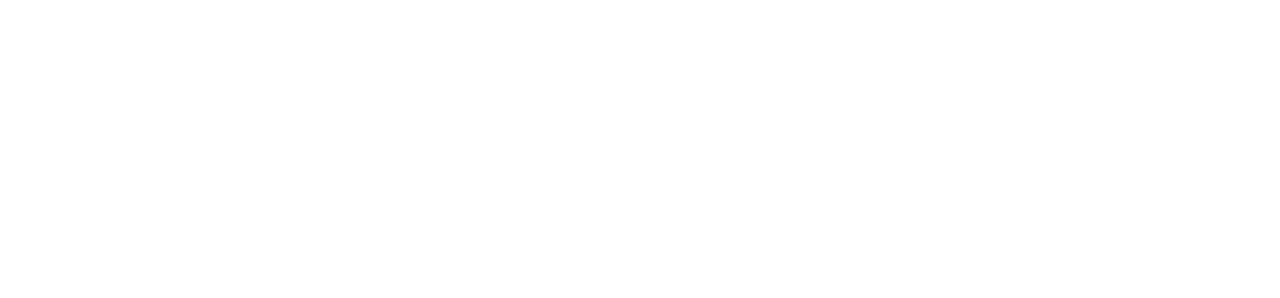
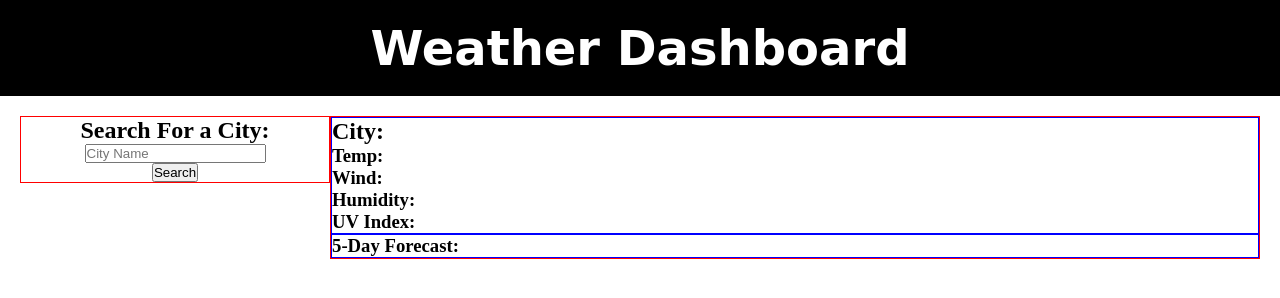
Before and after one commit to AShariat/weather-dashboard, a plain HTML site: page index.html in a window 1280 px wide. Drawn offline with Linux system fonts and the light colour scheme; a web font is replaced by a local one.

Commit message:
got api for location and weather to work

```diff
--- a/assets/css/style.css
+++ b/assets/css/style.css
@@ -0,0 +1,45 @@
+* {
+  padding: 0px;
+  margin: 0px;
+  box-sizing: border-box;
+}
+header {
+  background-color: black;
+  text-align: center;
+  padding: 20px;
+  margin-bottom: 20px;
+}
+h1 {
+  font-size: 3rem;
+  color: white;
+  font-family: 'Quintessential', cursive;
+}
+main {
+  display: flex;
+  justify-content: center;
+  align-items: flex-start;
+}
+#search, #display {
+  border: 1px solid red;
+}
+#search {
+  margin-left: 20px;
+  flex: 25%;
+  display: flex;
+  flex-direction: column;
+  justify-content: start;
+  align-items: center;
+}
+#display {
+  margin-right: 20px;
+  flex: 75%;
+  display: flex;
+  flex-direction: column;
+  justify-content: start;
+  align-items: flex-start;
+
+}
+#current, #forecast {
+  border: 1px solid blue;
+  width: 100%;;
+}
--- a/assets/js/script.js
+++ b/assets/js/script.js
@@ -0,0 +1,46 @@
+const key = '32ed05888dd11ce89460365fde5e625e';
+const search = document.querySelector('#input');
+const display = document.querySelector('#display');
+const button = document.querySelector('button');
+const cityName = document.querySelector('#cityName');
+function getWeather(lat, lon) {
+  fetch('https://api.openweathermap.org/data/2.5/onecall?lat='+lat+'&lon='+lon+'&exclude=hourly,minutely&units=imperial&lang=en&appid='+key)
+  .then(response => {
+    return response.json();
+    })
+  .then(data => {
+    console.log(data);
+    console.log(data.current);
+    document.querySelector('#currentTemp').textContent = "Temp: " + data.current.temp;
+    document.querySelector('#currentWind').textContent = "Wind: " + data.current.temp;
+    document.querySelector('#currentHumidity').textContent = "Humidity: " + data.current.temp;
+    document.querySelector('#uv').textContent = data.current.uvi;
+  })
+  .catch(err => {
+	  console.error(err);
+  })
+};
+function getLatLon(value) {
+  fetch('https://weatherapi-com.p.rapidapi.com/search.json?q='+value, {
+    "method": "GET",
+    "headers": {
+      "x-rapidapi-host": "weatherapi-com.p.rapidapi.com",
+      "x-rapidapi-key": "12b796900dmsh12b8fa6011f391ep1d4f63jsnff6a49444565"
+    }
+  })
+  .then(response => {
+    return response.json();
+    })
+    .then(data => {
+      console.log(data[0]);
+      console.log(data[0].name);
+      document.querySelector('#cityName').textContent = data[0].name;
+      getWeather(data[0].lat, data[0].lon);
+    })
+    .catch(err => {
+      console.error(err);
+    })
+};
+button.addEventListener('click', function() {
+  getLatLon(search.value);
+})
--- a/index.html
+++ b/index.html
@@ -5,11 +5,40 @@
   <meta http-equiv="X-UA-Compatible" content="IE=edge">
   <meta name="viewport" content="width=device-width, initial-scale=1.0">
   <title>Weather Dashboard</title>
+  <link rel="preconnect" href="https://fonts.googleapis.com">
+  <link rel="preconnect" href="https://fonts.gstatic.com" crossorigin>
+  <link href="https://fonts.googleapis.com/css2?family=Quintessential&display=swap" rel="stylesheet">
   <link rel="stylesheet" href="./assets/css/style.css">
 </head>
 <body>
-  <header></header>
-  <main></main>
+  <header>
+    <h1>Weather Dashboard</h1>
+  </header>
+  <main>
+    <div id="search">
+      <h2>Search For a City:</h2>
+      <input id="input" type="search" placeholder="City Name">
+      <button type="submit">Search</button>
+      <div id="searchHistory"></div>
+    </div>
+    <div id="display">
+      <div id="current">
+        <h2>City: <span id="cityName"></span> <span id="currentDate"></span> <span id="currentIcon"></span></h2>
+        <h3>Temp: <span id="currentTemp"></span></h3>
+        <h3>Wind: <span id="currentWind"></span></h3>
+        <h3>Humidity: <span id="currentHumidity"></span></h3>
+        <h3>UV Index: <span id="uv"></span></h3>
+      </div>
+      <div id="forecast">
+        <h3>5-Day Forecast:</h3>
+        <div></div>
+        <div></div>
+        <div></div>
+        <div></div>
+        <div></div>
+      </div>
+    </div>
+  </main>
   <footer></footer>
   <script src="./assets/js/script.js"></script>
 </body>
```
